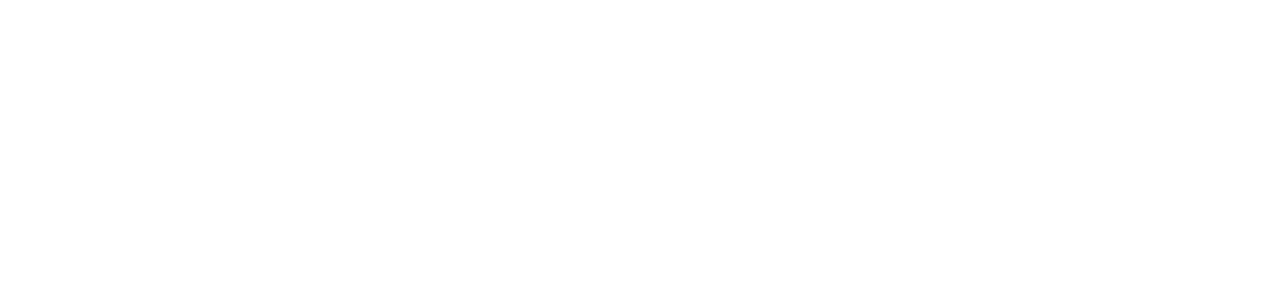
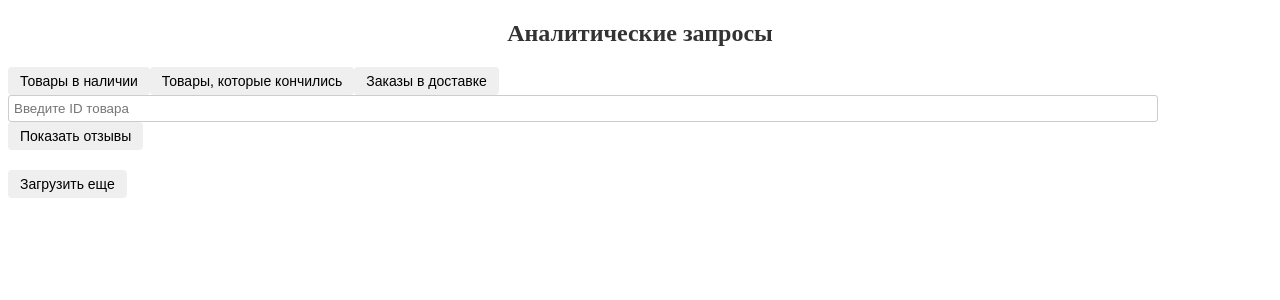
Before and after one commit to groza1338/BD_Gvozdkov, a React (Vite) app in the folder app/frontend/: page /analytics in a window 1280 px wide. Before the commit this address had no page. Shown: the top 300 px of the page. Built offline with nearby package versions, Linux system fonts and the light colour scheme.

Commit message:
Фикшен бэк для аналитики, есть фронт для нее, пока не красивый, зато работает

```diff
--- a/app/frontend/src/App.jsx
+++ b/app/frontend/src/App.jsx
@@ -4,9 +4,7 @@ import Register from './components/Register';
 import CategoriesPage from './components/CategoriesPage';
 import TablePage from "./components/TablePage.jsx";
 import AdminPage from "./components/AdminPage.jsx";
-
-
-
+import AnalyticsPage from "./components/AnalyticsPage.jsx";
 
 function App() {
   return (
@@ -17,9 +15,8 @@ function App() {
         <Route path="/admin" element={<AdminPage />}>
           <Route path=":tableName" element={<TablePage />} />
         </Route>
+        <Route path="/analytics" element={<AnalyticsPage />} />
         <Route path="/categories" element={<CategoriesPage />} />
-
-        {/* Добавляем редирект с "/" на "/login" */}
         <Route path="/" element={<Navigate to="/login" />} />
       </Routes>
     </Router>
--- /dev/null
+++ b/app/frontend/src/components/AnalyticsPage.css
@@ -0,0 +1,28 @@
+/* AnalyticsPage.css */
+
+.analytics-page {
+  padding: 20px;
+}
+
+.query-selector {
+  display: flex;
+  gap: 10px;
+  margin-bottom: 20px;
+}
+
+.query-selector button {
+  padding: 8px 12px;
+  border: none;
+  background-color: #f0f0f0;
+  cursor: pointer;
+  transition: background-color 0.3s ease;
+}
+
+.query-selector button.active {
+  background-color: #007bff;
+  color: white;
+}
+
+.query-selector button:hover:not(.active) {
+  background-color: #e0e0e0;
+}
--- /dev/null
+++ b/app/frontend/src/components/AnalyticsPage.jsx
@@ -0,0 +1,102 @@
+import { useEffect, useState } from 'react';
+import axios from 'axios';
+
+function AnalyticsPage() {
+  const apiUrl = import.meta.env.DEV ? 'http://localhost:8000' : 'api';
+  const [rows, setRows] = useState([]);
+  const [columns, setColumns] = useState([]);
+  const [offset, setOffset] = useState(0);
+  const [hasMore, setHasMore] = useState(true);
+  const [currentQuery, setCurrentQuery] = useState('');
+  const [productId, setProductId] = useState(''); // Новый стейт для ID товара
+  const limit = 50;
+
+  const fetchAnalyticsData = (query, params = {}) => {
+    axios
+      .get(`${apiUrl}/analytics/${query}`, {
+        params: { ...params, limit, offset },
+      })
+      .then((response) => {
+        const newRows = response.data.rows;
+        if (newRows.length < limit) setHasMore(false);
+        setRows(offset === 0 ? newRows : [...rows, ...newRows]);
+
+        if (newRows.length > 0) {
+          const columns = Object.keys(newRows[0]);
+          setColumns(columns);
+        }
+      })
+      .catch((error) => {
+        console.error('Error fetching analytics data:', error);
+      });
+  };
+
+  const handleAnalyticsSelection = (query) => {
+    setCurrentQuery(query);
+    setOffset(0);
+    setRows([]);
+    setHasMore(true);
+    if (query !== 'product-reviews') {
+      fetchAnalyticsData(query);
+    }
+  };
+
+  const loadMoreRows = () => {
+    setOffset((prevOffset) => prevOffset + limit);
+  };
+
+  const handleFetchReviews = () => {
+    if (productId) {
+      fetchAnalyticsData('product-reviews', { product_id: productId });
+    }
+  };
+
+  return (
+    <div className="analytics-page">
+      <h2>Аналитические запросы</h2>
+      <div className="analytics-buttons">
+        <button onClick={() => handleAnalyticsSelection('available-products')}>
+          Товары в наличии
+        </button>
+        <button onClick={() => handleAnalyticsSelection('out-of-stock-products')}>
+          Товары, которые кончились
+        </button>
+        <button onClick={() => handleAnalyticsSelection('orders-in-delivery')}>
+          Заказы в доставке
+        </button>
+        <div className="product-review-section">
+          <input
+            type="number"
+            placeholder="Введите ID товара"
+            value={productId}
+            onChange={(e) => setProductId(e.target.value)}
+          />
+          <button onClick={handleFetchReviews}>Показать отзывы</button>
+        </div>
+      </div>
+      <div className="table-container">
+        <table className="data-table">
+          <thead>
+            <tr>
+              {columns.map((col) => (
+                <th key={col}>{col}</th>
+              ))}
+            </tr>
+          </thead>
+          <tbody>
+            {rows.map((row, index) => (
+              <tr key={index}>
+                {columns.map((col) => (
+                  <td key={col}>{row[col]}</td>
+                ))}
+              </tr>
+            ))}
+          </tbody>
+        </table>
+        {hasMore && <button onClick={loadMoreRows}>Загрузить еще</button>}
+      </div>
+    </div>
+  );
+}
+
+export default AnalyticsPage;
```
Also changed, not shown: 1 other file (tests, documents, lock files or other folders).
